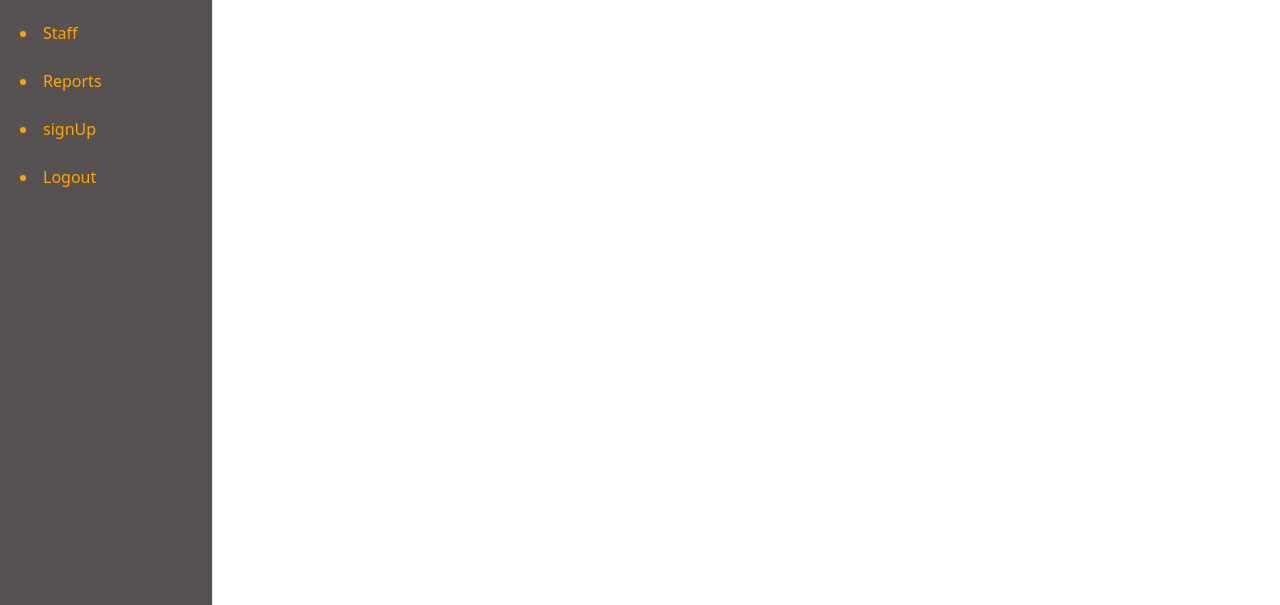
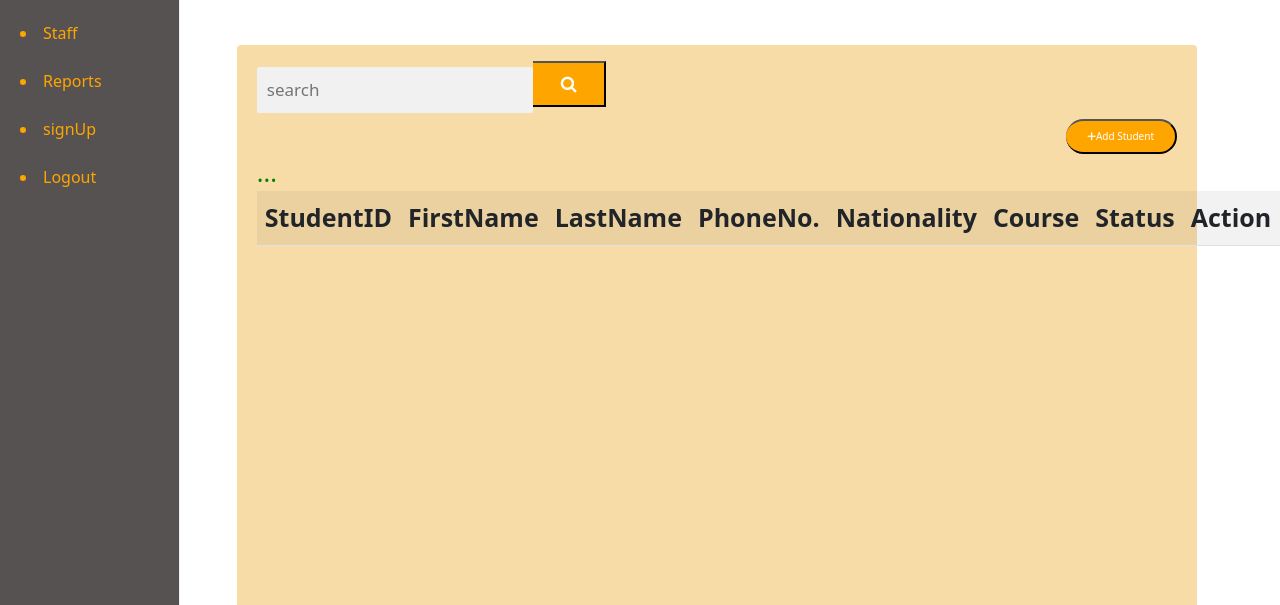
Before and after one commit to cathyAkoth/CodeQueenHackathonFrontend, a plain HTML site: page home.html in a window 1280 px wide. Shown: the part 195-800 px from the top of the page. Drawn offline with nearby package versions, Linux system fonts and the light colour scheme.

Commit message:
More on home.html

```diff
--- a/CSS/home.css
+++ b/CSS/home.css
@@ -3,6 +3,7 @@
     color:orange;
     top: 100px;
     bottom: 0;
+    width: 180px;
     left: 0;
     text-decoration: none;
     z-index: 1000;
@@ -15,20 +16,79 @@
     }
     @media (min-width: 768px) {
         .main {
+        background-color:rgb(250, 193, 69);
         padding-right: 40px;
         padding-left: 220px; /* 180 + 40 */
         }
     .card{
-        background-color: orange;
+        background-color: rgb(248, 220, 167);
          color: green;
          padding: 16px 20px;
          border: none;
          cursor: pointer;
          opacity: 1;
          position: fixed;
-         top: 55%;
-         left: 50%;
+         top: 70%;
+         left: 56%;
          transform: translate(-50%, -50%);
-         width: 200px;
+         width:75%;
+         height:80%;
          font-size:25px;
        }
+       form.example input[type=text] {
+        padding: 10px;
+        font-size: 17px;
+        border: none;
+        float: left;
+
+
+        width: 30%;
+        background: #f1f1f1;
+      }
+
+      /* Style the submit button */
+      form.example button {
+        float: left;
+
+        width: 8%;
+        padding: 8px;
+        background: orange;
+        color: white;
+        font-size: 17px;
+
+        border-left: none; /* Prevent double borders */
+        cursor: pointer;
+
+      }
+      form.example1 button {
+        float: right;
+
+        width: 12%;
+        padding: 8px;
+        background:orange;
+        color: white;
+        font-size: 10px;
+        border-radius: 20px;
+        border-left: none; /* Prevent double borders */
+        cursor: pointer;
+
+      }
+      form.example1 button:hover {
+        background: orangered;
+      }
+
+      form.example button:hover {
+        background: orangered;
+      }
+
+      /* Clear floats */
+      form.example::after {
+        content: "";
+        clear: both;
+        display: table;
+      }
+      #icons{
+          float:right;
+      }
+
+    }
--- a/home.html
+++ b/home.html
@@ -7,7 +7,11 @@
         <title>CodeQueen AdminHome</title>
         <meta name="description" content="">
         <meta name="viewport" content="width=device-width, initial-scale=1">
-        <link href="https://cdn.jsdelivr.net/npm/bootstrap@5.1.3/dist/css/bootstrap.min.css" rel="stylesheet" integrity="sha384-1BmE4kWBq78iYhFldvKuhfTAU6auU8tT94WrHftjDbrCEXSU1oBoqyl2QvZ6jIW3" crossorigin="anonymous">
+        <script src="https://kit.fontawesome.com/6aa51d3dec.js" crossorigin="anonymous"></script>
+        <link rel="stylesheet" href="https://cdnjs.cloudflare.com/ajax/libs/font-awesome/4.7.0/css/font-awesome.min.css">
+        <link rel="stylesheet" href="https://stackpath.bootstrapcdn.com/font-awesome/4.7.0/css/font-awesome.min.css', integrity='sha384-wvfXpqpZZVQGK6TAh5PVlGOfQNHSoD2xbE+QkPxCAFlNEevoEH3Sl0sibVcOQVnN', crossorigin='anonymous'">
+        <link rel="stylesheet" href="https://maxst.icons8.com/vue-static/landings/line-awesome/line-awesome/1.3.0/css/line-awesome.min.css">
+        <link href="https://cdn.jsdelivr.net/npm/bootstrap@5.1.3/dist/css/bootstrap.min.css" rel="stylesheet" integrity="sha384-1BmE4kWBq78iYhFldvKuhfTAU6auU8tT94WrHftjDbrCEXSU1oBoqyl2QvZ6jIW3" crossorigin='anonymous'>
         <link rel="stylesheet" href="./CSS/index.css">
         <link rel="stylesheet" href="./CSS/home.css">
 
@@ -17,6 +21,7 @@
     <body>
 
         <div class="header"><img id="logoArea" src="./Images/logo.png" /> <span id="titleArea">LEARNING MANAGENMENT SYSTEM.</span>
+        <span id="icons"><i class="fas fa-envelope"></i></span>
         </div>
 
         <div class="container">
@@ -30,9 +35,34 @@
                 <li><a href="#"style="text-decoration: none; color:orange" >signUp</a></li><br>
                 <li><a href="#"style="text-decoration: none; color:orange" >Logout</a></li><br>
 
+
             </div>
             <div class="col-sm-9 col-sm-offset-3 col-md-10 col-md-offset-2 main">
-                <h1>The pook<h1>
+                <div class="card" >
+                    <form class="example" action="action_page.php">
+                        <input type="text" placeholder="search" name="search">
+
+                        <button type="submit"><i class="fa fa-search"></i></button>
+                      </form>
+                      <form class="example1" action="action_page.php">
+
+
+                        <button type="submit"><i class="fas fa-plus"></i>Add Student</button>
+                      </form>
+                    <table class="table table-striped table-hover" >
+
+                        <th>StudentID</th>
+                        <th>FirstName</th>
+                        <th>LastName</th>
+                        <th>PhoneNo.</th>
+                        <th>Nationality</th>
+                        <th>Course</th>
+                        <th>Status</th>
+                        <th>Action</th>
+                        <th></th>
+                        ...
+                      </table>
+                  </div>
 
             </div>
             </div>
```
Also changed, not shown: home1.html (deleted, +0 -46 lines).
